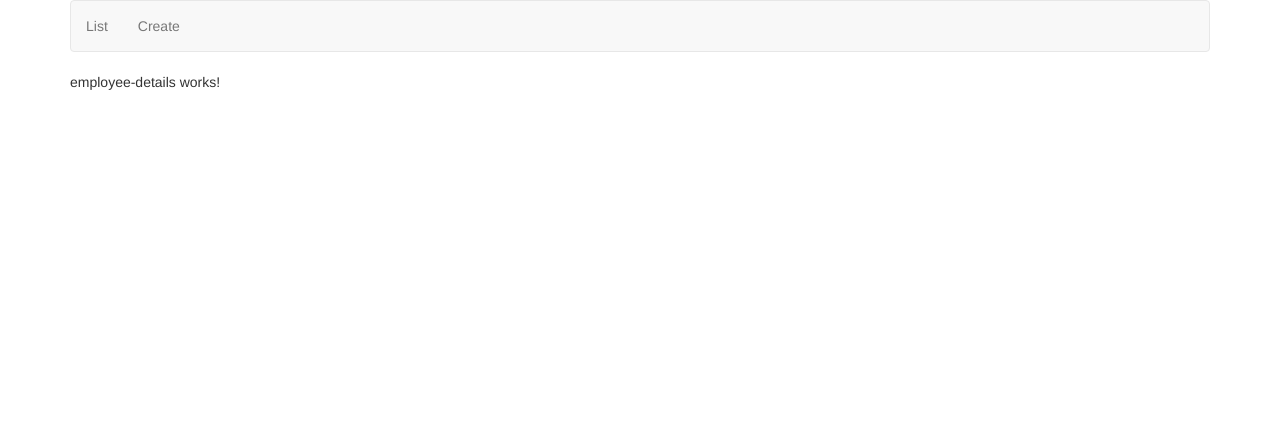
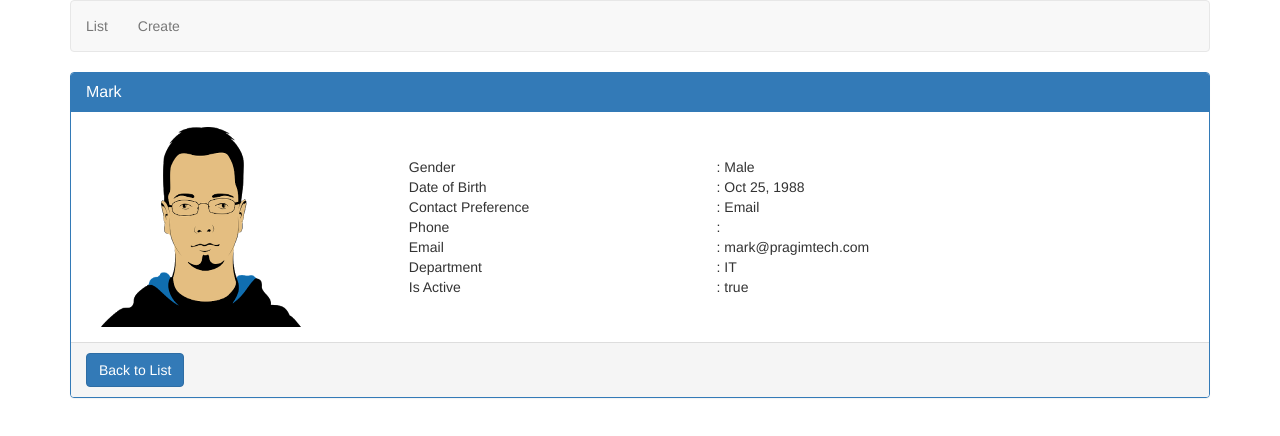
Before and after one commit to Abhisekshrestha01/Angular5, an Angular app: page /employee/1 in a window 1280 px wide. Shown: the top 436 px of the page. Built offline with nearby package versions, Linux system fonts and the light colour scheme.

Commit message:
read parameter value with snapshot

```diff
--- a/src/app/employees/employee-details.component.css
+++ b/src/app/employees/employee-details.component.css
@@ -0,0 +1,10 @@
+.imageClass{
+    width: 200px;
+    height: 200px;
+
+}
+
+.vertical-align{
+    display:flex;
+    align-items:center;
+}
--- a/src/app/employees/employee-details.component.html
+++ b/src/app/employees/employee-details.component.html
@@ -1,3 +1,80 @@
-<p>
-  employee-details works!
-</p>
+
+<div class="panel panel-primary" >
+    <div class="panel-heading">
+        <h3 class="panel-title">{{employee.name}}</h3>
+      </div>
+      <div class="panel-body">
+        <div class="col-xs-10">
+          <div class="row vertical-align">
+            <div class="col-xs-4">
+      <img class="imageClass" [src]="employee.photoPath" />
+            </div>
+            <div class="col-xs-8">
+              <div class="row">
+                <div class="col-xs-6">
+                  Gender
+                </div>
+                <div class="col-xs-6">
+                  : {{employee.gender}}
+                </div>
+              </div>
+              <div class="row">
+                <div class="col-xs-6">
+                  Date of Birth
+                </div>
+                <div class="col-xs-6">
+                  : {{employee.dateOfBirth | date}}
+                </div>
+              </div>
+              <div class="row">
+                <div class="col-xs-6">
+                  Contact Preference
+                </div>
+                <div class="col-xs-6">
+                  : {{employee.contactPreference}}
+                </div>
+              </div>
+              <div class="row">
+                <div class="col-xs-6">
+                  Phone
+                </div>
+                <div class="col-xs-6">
+                  : {{employee.phoneNumber}}
+                </div>
+              </div>
+              <div class="row">
+                <div class="col-xs-6">
+                  Email
+                </div>
+                <div class="col-xs-6">
+                  : {{employee.email}}
+                </div>
+              </div>
+              <div class="row">
+                <div class="col-xs-6">
+                  Department
+                </div>
+                <div class="col-xs-6" [ngSwitch]="employee.department">
+                  : <span *ngSwitchCase="1">Help Desk</span>
+                  <span *ngSwitchCase="2">HR</span>
+                  <span *ngSwitchCase="3">IT</span>
+                  <span *ngSwitchCase="4">Pay Roll</span>
+                  <span *ngSwitchDefault>N/A</span>
+                </div>
+              </div>
+              <div class="row">
+                <div class="col-xs-6">
+                  Is Active
+                </div>
+                <div class="col-xs-6">
+                  : {{employee.isActive}}
+                </div>
+              </div>
+            </div>
+          </div>
+        </div>
+      </div>
+    <div class="panel-footer">
+      <a class="btn btn-primary" routerLink="/list">Back to List</a>
+    </div>
+</div>
--- a/src/app/employees/employee-details.component.ts
+++ b/src/app/employees/employee-details.component.ts
@@ -1,4 +1,7 @@
 import { Component, OnInit } from '@angular/core';
+import { ActivatedRoute } from '@angular/router';
+import { EmployeeService } from './employees.service';
+import { Employee } from '../models/employee.model';
 
 @Component({
   selector: 'app-employee-details',
@@ -6,10 +9,13 @@ import { Component, OnInit } from '@angular/core';
   styleUrls: ['./employee-details.component.css']
 })
 export class EmployeeDetailsComponent implements OnInit {
-
-  constructor() { }
+  employee: Employee;
+  constructor( private _route:ActivatedRoute,
+     private _employeeService: EmployeeService) { }
 
   ngOnInit() {
+    const id = +this._route.snapshot.paramMap.get('id');
+    this.employee = this._employeeService.getEmployee(id);
   }
 
 }
--- a/src/app/employees/employees.service.ts
+++ b/src/app/employees/employees.service.ts
@@ -42,6 +42,10 @@ export class EmployeeService{
         return this.listEmployees;
     }
 
+    getEmployee(id: number):Employee{
+        return this.listEmployees.find(e => e.id === id);
+    }
+
     save(employee: Employee){
         this.listEmployees.push(employee);
     }
```
